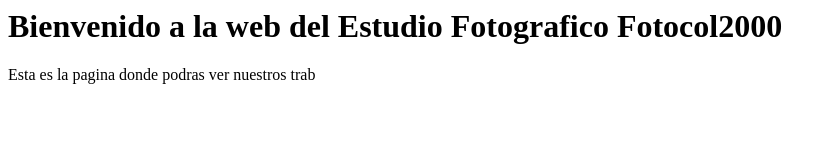
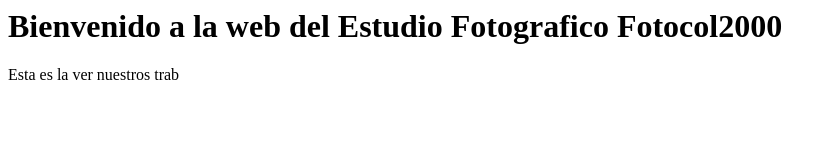
Before and after one commit to jorgemario2009/pagina-web, a plain HTML site: page index.html in a window 1280 px wide. Shown: the whole page, without its empty margins (0-836 px from the left). Drawn offline with Linux system fonts and the light colour scheme.

Commit message:
Modificado
Modificado

```diff
--- a/index.html
+++ b/index.html
@@ -7,7 +7,7 @@
 	</head>
 	<body>
 		<h1>Bienvenido a la web del Estudio Fotografico Fotocol2000</h1>
-		<p>Esta es la pagina donde podras ver nuestros trab</p>
+		<p>Esta es la  ver nuestros trab</p>
 
 
 
```
